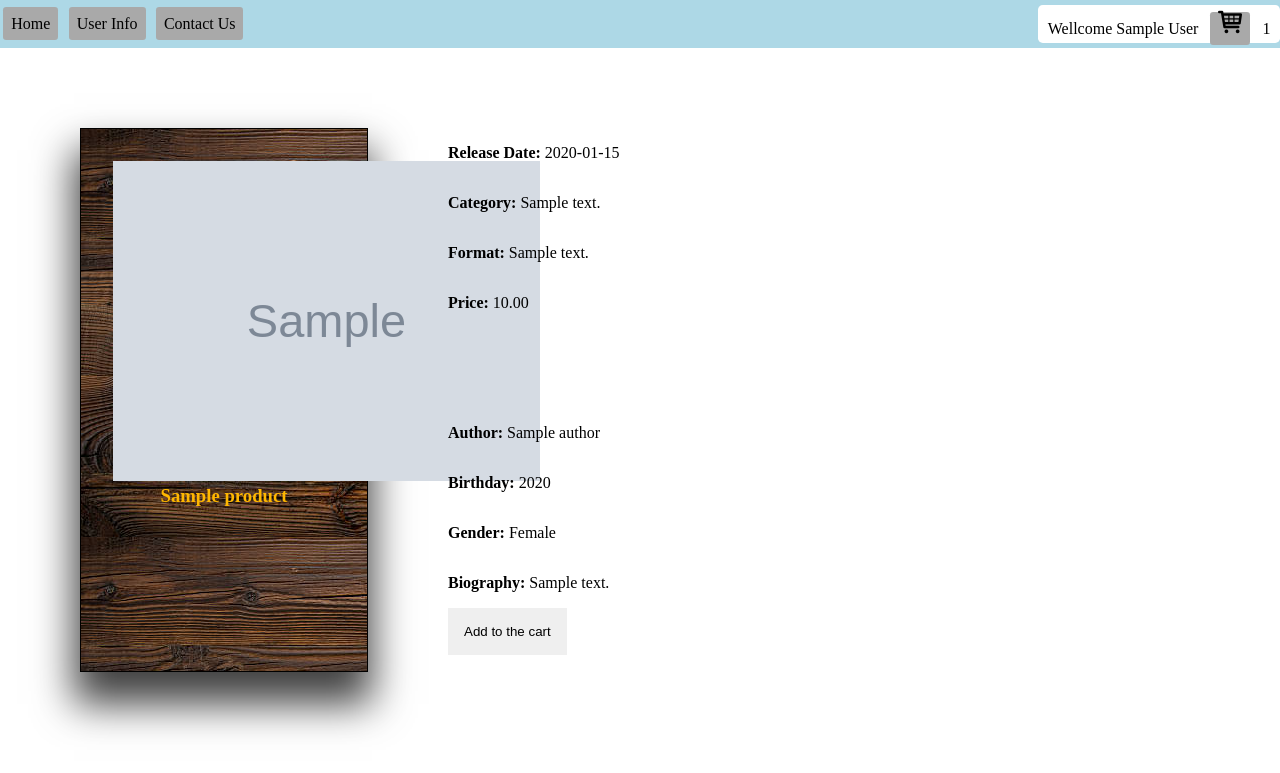
After one commit to tiagowebersc/PHP_ecommerce, a PHP site: page /book.php?id=1 in a window 1280 px wide. The commit adds this page. Shown: the top 773 px of the page. Run offline with PHP 8.4, Linux system fonts and the light colour scheme; the visitor is signed in with stand-in values (Sample User, id 1); tables that the repository leaves empty hold one stand-in row (values such as "Sample post"); grey boxes marked "Sample" are stand-in pictures; a stand-in replaces the project's code that opens the database connection; some libraries are stand-ins or nearby versions.

Commit message:
book detail

```diff
--- /dev/null
+++ b/book.php
@@ -0,0 +1,93 @@
+<!DOCTYPE html>
+<html lang="en">
+
+<head>
+    <meta charset="UTF-8">
+    <meta name="viewport" content="width=device-width, initial-scale=1.0">
+    <meta http-equiv="X-UA-Compatible" content="ie=edge">
+    <title>Book store - Book detail</title>
+    <link rel='stylesheet' href='styleBanana/style.css'>
+    <link rel="stylesheet" href="style/style.css">
+</head>
+
+<body>
+    <?php require_once 'header.php';
+    $error = "";
+    if (isset($_GET['id'])) {
+        $id = $_GET['id'];
+        if (!filter_var($id, FILTER_VALIDATE_INT)) {
+            header("Location: index.php");
+        }
+        $conn = mysqli_connect(DB_SERVER, DB_USER, DB_PASSWORD);
+        $dbFound = mysqli_select_db($conn, DB_NAME);
+        if (!$dbFound) {
+            $error = 'Problem to connect to the database!!';
+        } else {
+            $query = "SELECT p.cover, p.title, p.price, p.releaseDate
+            , c.description as 'category', f.description as 'format' , a.name as 'author', a.yearOfBirth, a.gender, a.biography
+            FROM `Product` p
+            inner join `Format` f on p.Format_idFormat = f.idFormat
+            inner join `Category` c on p.Category_idCategory = c.idCategory
+            inner join `Author` a on p.Author_idAuthor = a.idAuthor
+            where p.idProduct = " . $id . " and p.available = 1;";
+            $results = mysqli_query($conn, $query);
+            if ($row = mysqli_fetch_assoc($results)) {
+                if (isset($_POST['addCartSubmit'])) {
+                    $query = "SELECT * FROM Cart WHERE User_idUser=" . $_SESSION['id'] . " AND Product_idProduct = " . $id;
+                    $resultsCart = mysqli_query($conn, $query);
+                    if (mysqli_fetch_assoc($resultsCart)) {
+                        $query = "UPDATE Cart set qtde = qtde + 1 WHERE User_idUser=" . $_SESSION['id'] . " AND Product_idProduct = " . $id;
+                    } else {
+                        $query = "INSERT INTO Cart (User_idUser, date, Product_idProduct, qtde) VALUES (" . $_SESSION['id'] . ", now(), " . $id . ", 1)";
+                    }
+                    $resultsCart = mysqli_query($conn, $query);
+                    if (!$resultsCart)
+                        $error =  "Problem to add this product to your cart!";
+                }
+
+                ?>
+                <div class='flex'>
+                    <article class="cardBook">
+                        <div class="divcover"><img class="cover" src='<?php echo $row['cover']; ?>'></div>
+                        <h3 class=""><?php echo $row['title']; ?></h3>
+                    </article>
+                    <section>
+                        <ul>
+                            <li><strong>Release Date:</strong> <?php echo $row['releaseDate']; ?></li>
+                            <li><strong>Category:</strong> <?php echo $row['category']; ?></li>
+                            <li><strong>Format:</strong> <?php echo $row['format']; ?></li>
+                            <li><strong>Price:</strong> <?php echo $row['price']; ?></li>
+                        </ul>
+                        <ul>
+                            <li><strong>Author:</strong> <?php echo $row['author']; ?></li>
+                            <li><strong>Birthday:</strong> <?php echo $row['yearOfBirth']; ?></li>
+                            <li><strong>Gender:</strong> <?php echo $row['gender'] === 'M' ? 'Male' : 'Female'; ?></li>
+                            <li><strong>Biography:</strong> <?php echo $row['biography']; ?></li>
+                        </ul>
+                        <?php
+                        if (isset($_SESSION['id'])) {
+                            ?>
+                            <form action="" method="post">
+                                <input class='button' type="submit" value="Add to the cart" name='addCartSubmit'>
+                            </form>
+
+                        </section>
+                    </div>
+                <?php
+                }
+            } else {
+                header("Location: index.php");
+            }
+        }
+        mysqli_close($conn);
+    } else {
+        header("Location: index.php");
+    }
+
+    ?>
+    <span class="error"><?php echo $error; ?></span>
+
+
+</body>
+
+</html>
--- a/header.php
+++ b/header.php
@@ -13,11 +13,20 @@ session_start();
         <?php
         if (isset($_SESSION['id'])) {
             $name = $_SESSION['name'];
+            $qtdeCart = 0;
+            $conn = mysqli_connect(DB_SERVER, DB_USER, DB_PASSWORD);
+            $dbFound = mysqli_select_db($conn, DB_NAME);
+            $query = "SELECT ifnull(sum(qtde) ,0) as 'qtde' FROM `Cart` WHERE User_idUser = " . $_SESSION['id'];
+            $resultsCart = mysqli_query($conn, $query);
+            $row = mysqli_fetch_assoc($resultsCart);
+            $qtdeCart += $row['qtde'];
+
+            mysqli_close($conn);
             ?>
             <div class='cart'>
                 <span>Wellcome <?php echo $name; ?></span>
-                <img src="images/shopping-cart.png" alt="Cart">
-                <span><?php echo 2; ?></span>
+                <a href="cart.php"><img src="images/shopping-cart.png" alt="Cart"></a>
+                <span><?php echo $qtdeCart; ?></span>
             </div>
         <?php
         } else {
--- a/index.php
+++ b/index.php
@@ -25,15 +25,15 @@
                 $results = mysqli_query($conn, $query);
                 while ($row = mysqli_fetch_assoc($results)) {
                     echo '<article class="cardBook">';
-                    echo '<div class="divcover"><img class="cover" src=' . $row['cover'] . '></div>';
-                    echo '<h3 class="">' . $row['title'] . '</h3>';
+                    echo '<div class="divcover"><a href="book.php?id=' . $row['idProduct'] . '"><img class="cover" src=' . $row['cover'] . '></a></div>';
+                    echo '<a href="book.php?id=' . $row['idProduct'] . '"><h3 class="">' . $row['title'] . '</h3></a>';
                     echo '</article>';
                 }
             }
             mysqli_close($conn);
             ?>
         </div>
-        <a href="search.php">List of books</a>
+        <a class='listBook' href="search.php">List of books</a>
     </div>
 </body>
 
--- a/style/style.css
+++ b/style/style.css
@@ -14,13 +14,20 @@ header {
   height: 3rem;
   background-color: lightblue;
 }
-a {
+header a {
   text-decoration: none;
   color: black;
   background-color: darkgray;
   padding: 0.5rem;
   border-radius: 0.2rem;
   margin: 0.2rem;
+}
+ul {
+  margin-top: 5rem;
+  list-style: none;
+}
+li {
+  padding: 1rem 0;
 }
 .formLogin {
   width: 24rem;
@@ -66,3 +73,17 @@ a {
   text-align: center;
   color: white;
 }
+.listBook {
+  text-decoration: none;
+  color: black;
+  background-color: darkgray;
+  padding: 0.5rem;
+  border-radius: 0.2rem;
+  margin: 0.2rem;
+}
+.flex {
+  display: flex;
+}
+.button {
+  padding: 1rem;
+}
```
Also changed, not shown: cart.php (added, +18 -0 lines).
